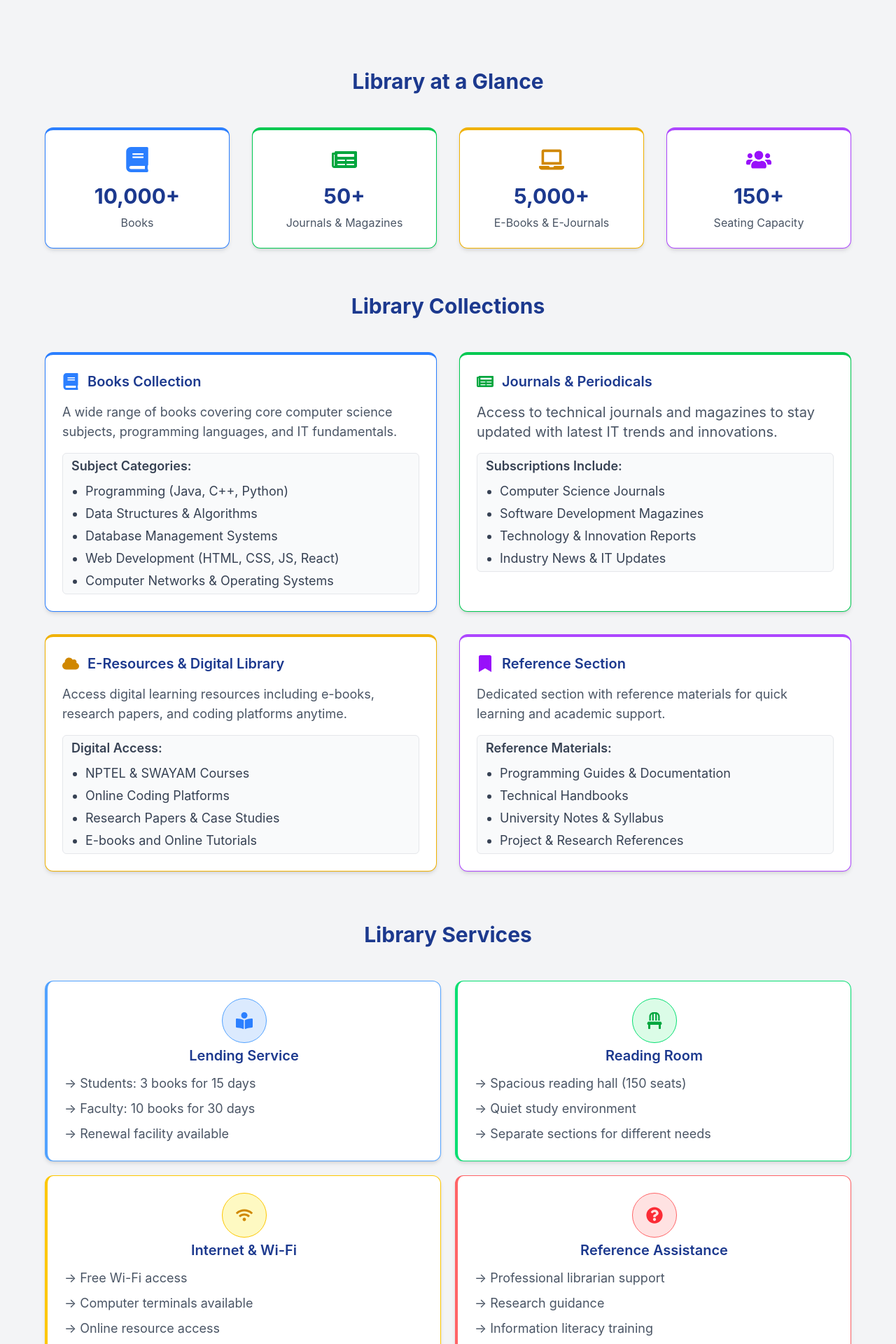
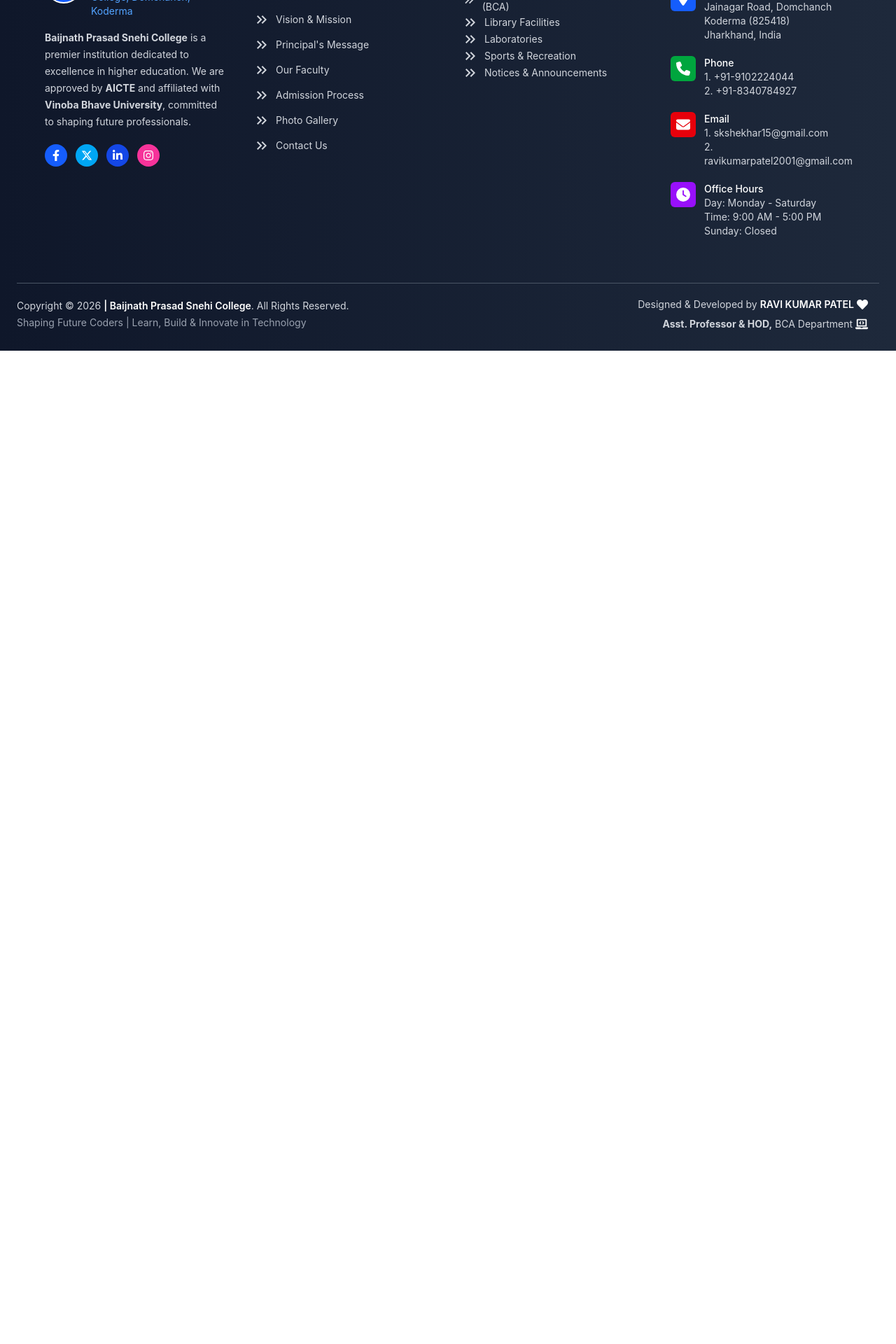
Before and after one commit to ravikrpatel01/bpsc-bca-website, a React (Vite) app: page /facilities/library in a window 1280 px wide. Shown: the part 880-2800 px from the top of the page at 70% size. After the commit the page ends 1381 px from the top, so only its background shows below. Built offline with nearby package versions, Linux system fonts and the light colour scheme.

Commit message:
Made Library page responsive

```diff
--- a/src/components/LibraryCollections.jsx
+++ b/src/components/LibraryCollections.jsx
@@ -2,29 +2,29 @@
 
 const LibraryCollections = () => {
   return (
-    <div className="bg-gray-100 py-8 px-6">
-      <h2 className="text-3xl font-bold text-center text-blue-900 mb-12">
+    <div className="bg-gray-100 py-4 lg:py-8 px-2 lg:px-6">
+      <h2 className="text-2xl lg:text-3xl font-bold text-center text-blue-900 mb-2 lg:mb-12">
         Library Collections
       </h2>
 
-      <div className="max-w-6xl mx-auto grid md:grid-cols-2 gap-8">
+      <div className="max-w-6xl mx-auto grid md:grid-cols-2 gap-2 lg:gap-8">
         {/* Card 1 */}
-        <div className="bg-white border p-6 rounded-xl shadow-md border-t-4 border-blue-500">
-          <div className="flex items-center gap-3 mb-4">
-            <FaBook className="text-blue-500 text-2xl" />
-            <h3 className="font-semibold text-xl text-blue-900">
+        <div className="bg-white border p-2 lg:p-6 rounded-xl shadow-md border-t-4 border-blue-500">
+          <div className="flex items-center gap-3 mb-1 lg:mb-4">
+            <FaBook className="text-blue-500 text-xl lg:text-2xl" />
+            <h3 className="font-semibold text-lg lg:text-xl text-blue-900">
               Books Collection
             </h3>
           </div>
 
-          <p className="text-gray-600 text-lg mb-4">
+          <p className="text-gray-600 lg:text-lg mb-1 lg:mb-4">
             A wide range of books covering core computer science subjects,
             programming languages, and IT fundamentals.
           </p>
 
-          <div className="bg-gray-50 px-3 py-1 border text-lg border-gray-200 rounded-md text-gray-700">
-            <p className="font-semibold mb-2">Subject Categories:</p>
-            <ul className="list-disc pl-5 space-y-1">
+          <div className="bg-gray-50 px-2 lg:px-3 py-1 border lg:text-lg border-gray-200 rounded-md text-gray-700">
+            <p className="font-semibold mb-0 lg:mb-2">Subject Categories:</p>
+            <ul className="list-disc pl-5 lg:space-y-1">
               <li>Programming (Java, C++, Python)</li>
               <li>Data Structures & Algorithms</li>
               <li>Database Management Systems</li>
@@ -35,22 +35,22 @@
         </div>
 
         {/* Card 2 */}
-        <div className="bg-white border p-6 rounded-xl shadow-md border-t-4 border-green-500">
-          <div className="flex items-center gap-3 mb-4">
-            <FaNewspaper className="text-green-600 text-2xl" />
-            <h3 className="font-semibold text-xl text-blue-900">
+        <div className="bg-white border p-2 lg:p-6 rounded-xl shadow-md border-t-4 border-green-500">
+          <div className="flex items-center gap-3 mb-1 lg:mb-4">
+            <FaNewspaper className="text-green-600 text-xl lg:text-2xl" />
+            <h3 className="font-semibold text-lg lg:text-xl text-blue-900">
               Journals & Periodicals
             </h3>
           </div>
 
-          <p className="text-gray-600 text-xl mb-4">
+          <p className="text-gray-600 lg:text-xl mb-1 lg:mb-4">
             Access to technical journals and magazines to stay updated with
             latest IT trends and innovations.
           </p>
 
-          <div className="bg-gray-50 px-3 py-1 border text-lg border-gray-200 rounded-md text-gray-700">
-            <p className="font-semibold mb-2">Subscriptions Include:</p>
-            <ul className="list-disc pl-5 space-y-1">
+          <div className="bg-gray-50 px-2 lg:px-3 py-1 border lg:text-lg border-gray-200 rounded-md text-gray-700">
+            <p className="font-semibold mb-0 lg:mb-2">Subscriptions Include:</p>
+            <ul className="list-disc pl-5 lg:space-y-1">
               <li>Computer Science Journals</li>
               <li>Software Development Magazines</li>
               <li>Technology & Innovation Reports</li>
@@ -60,22 +60,22 @@
         </div>
 
         {/* Card 3 */}
-        <div className="bg-white border p-6 rounded-xl shadow-md border-t-4 border-yellow-500">
-          <div className="flex items-center gap-3 mb-4">
-            <FaCloud className="text-yellow-600 text-2xl" />
-            <h3 className="font-semibold text-xl text-blue-900">
+        <div className="bg-white border p-2 lg:p-6 rounded-xl shadow-md border-t-4 border-yellow-500">
+          <div className="flex items-center gap-3 mb-1 lg:mb-4">
+            <FaCloud className="text-yellow-600 text-xl lg:text-2xl" />
+            <h3 className="font-semibold text-lg lg:text-xl text-blue-900">
               E-Resources & Digital Library
             </h3>
           </div>
 
-          <p className="text-gray-600 text-lg mb-4">
+          <p className="text-gray-600 lg:text-lg mb-1 lg:mb-4">
             Access digital learning resources including e-books, research
             papers, and coding platforms anytime.
           </p>
 
-          <div className="bg-gray-50 px-3 py-1 border text-lg border-gray-200 rounded-md text-gray-700">
-            <p className="font-semibold mb-2">Digital Access:</p>
-            <ul className="list-disc pl-5 space-y-1">
+          <div className="bg-gray-50 px-2 lg:px-3 py-1 border lg:text-lg border-gray-200 rounded-md text-gray-700">
+            <p className="font-semibold mb-0 lg:mb-2">Digital Access:</p>
+            <ul className="list-disc pl-5 lg:space-y-1">
               <li>NPTEL & SWAYAM Courses</li>
               <li>Online Coding Platforms</li>
               <li>Research Papers & Case Studies</li>
@@ -85,22 +85,22 @@
         </div>
 
         {/* Card 4 */}
-        <div className="bg-white border p-6 rounded-xl shadow-md border-t-4 border-purple-500">
-          <div className="flex items-center gap-3 mb-4">
-            <FaBookmark className="text-purple-600 text-2xl" />
-            <h3 className="font-semibold text-xl text-blue-900">
+        <div className="bg-white border p-2 lg:p-6 rounded-xl shadow-md border-t-4 border-purple-500">
+          <div className="flex items-center gap-3 mb-1 lg:mb-4">
+            <FaBookmark className="text-purple-600 text-xl lg:text-2xl" />
+            <h3 className="font-semibold text-lg lg:text-xl text-blue-900">
               Reference Section
             </h3>
           </div>
 
-          <p className="text-gray-600 text-lg mb-4">
+          <p className="text-gray-600 lg:text-lg mb-1 lg:mb-4">
             Dedicated section with reference materials for quick learning and
             academic support.
           </p>
 
-          <div className="bg-gray-50 px-3 py-1 border text-lg border-gray-200 rounded-md text-gray-700">
-            <p className="font-semibold mb-2">Reference Materials:</p>
-            <ul className="list-disc pl-5 space-y-1">
+          <div className="bg-gray-50 px-2 lg:px-3 py-1 border lg:text-lg border-gray-200 rounded-md text-gray-700">
+            <p className="font-semibold mb-0 lg:mb-2">Reference Materials:</p>
+            <ul className="list-disc pl-5 lg:space-y-1">
               <li>Programming Guides & Documentation</li>
               <li>Technical Handbooks</li>
               <li>University Notes & Syllabus</li>
--- a/src/components/LibraryServices.jsx
+++ b/src/components/LibraryServices.jsx
@@ -7,21 +7,21 @@
 
 const LibraryServices = () => {
   return (
-    <div className="bg-gray-100 py-10 px-6">
-      <h2 className="text-3xl font-bold text-center text-blue-900 mb-12">
+    <div className="bg-gray-100 py-4 lg:py-10 px-2 lg:px-6">
+      <h2 className="text-2xl lg:text-3xl font-bold text-center text-blue-900 mb-3 lg:mb-12">
         Library Services
       </h2>
 
-      <div className="max-w-6xl mx-auto grid md:grid-cols-2 gap-5">
+      <div className="max-w-6xl mx-auto grid md:grid-cols-2 gap-2 lg:gap-5">
         {/* Card 1 */}
-        <div className="bg-white border rounded-xl shadow-md p-6 text-center border-l-4 border-blue-400">
-          <div className="w-16 h-16 mx-auto mb-1 flex items-center border border-blue-400 justify-center bg-blue-100 rounded-full">
+        <div className="bg-white border rounded-xl shadow-md p-2 lg:p-6 text-center border-l-4 border-blue-400">
+          <div className="w-10 h-10 lg:w-16 lg:h-16 mx-auto mb-1 flex items-center border border-blue-400 justify-center bg-blue-100 rounded-full">
             <FaBookReader className="text-blue-500 text-2xl" />
           </div>
-          <h3 className="font-semibold text-xl text-blue-900 mb-3">
+          <h3 className="font-semibold text-lg lg:text-xl text-blue-900 mb-1 lg:mb-3">
             Lending Service
           </h3>
-          <ul className="text-lg text-gray-600 space-y-2 text-left">
+          <ul className="lg:text-lg text-gray-600 lg:space-y-2 text-left">
             <li>→ Students: 3 books for 15 days</li>
             <li>→ Faculty: 10 books for 30 days</li>
             <li>→ Renewal facility available</li>
@@ -29,14 +29,14 @@
         </div>
 
         {/* Card 2 */}
-        <div className="bg-white border rounded-xl shadow-md p-6 text-center border-l-4 border-green-400">
-          <div className="w-16 h-16 mx-auto mb-1 flex items-center border border-green-400 justify-center bg-green-100 rounded-full">
+        <div className="bg-white border rounded-xl shadow-md p-2 lg:p-6 text-center border-l-4 border-green-400">
+          <div className="w-10 h-10 lg:w-16 lg:h-16 mx-auto mb-1 flex items-center border border-green-400 justify-center bg-green-100 rounded-full">
             <FaChair className="text-green-600 text-2xl" />
           </div>
-          <h3 className="font-semibold text-xl text-blue-900 mb-3">
+          <h3 className="font-semibold text-lg lg:text-xl text-blue-900 mb-1 lg:mb-3">
             Reading Room
           </h3>
-          <ul className="text-lg text-gray-600 space-y-2 text-left">
+          <ul className="lg:text-lg text-gray-600 lg:space-y-2 text-left">
             <li>→ Spacious reading hall (150 seats)</li>
             <li>→ Quiet study environment</li>
             <li>→ Separate sections for different needs</li>
@@ -44,14 +44,14 @@
         </div>
 
         {/* Card 3 */}
-        <div className="bg-white border rounded-xl shadow-md p-6 text-center border-l-4 border-yellow-400">
-          <div className="w-16 h-16 mx-auto mb-1 flex items-center border border-yellow-400 justify-center bg-yellow-100 rounded-full">
-            <FaWifi className="text-yellow-600 text-2xl" />
+        <div className="bg-white border rounded-xl shadow-md p-2 lg:p-6 text-center border-l-4 border-yellow-400">
+          <div className="w-10 h-10 lg:w-16 lg:h-16 mx-auto mb-1 flex items-center border border-yellow-400 justify-center bg-yellow-100 rounded-full">
+            <FaWifi className="text-yellow-600 text-xl lg:text-2xl" />
           </div>
-          <h3 className="font-semibold text-xl text-blue-900 mb-3">
+          <h3 className="font-semibold text-lg lg:text-xl text-blue-900 mb-1 lg:mb-3">
             Internet & Wi-Fi
           </h3>
-          <ul className="text-lg text-gray-600 space-y-2 text-left">
+          <ul className="lg:text-lg text-gray-600 lg:space-y-2 text-left">
             <li>→ Free Wi-Fi access</li>
             <li>→ Computer terminals available</li>
             <li>→ Online resource access</li>
@@ -59,14 +59,14 @@
         </div>
 
         {/* Card 5 */}
-        <div className="bg-white border rounded-xl shadow-md p-6 text-center border-l-4 border-red-400">
-          <div className="w-16 h-16 mx-auto mb-1 flex items-center border border-red-400 justify-center bg-red-100 rounded-full">
-            <FaQuestionCircle className="text-red-500 text-2xl" />
+        <div className="bg-white border rounded-xl shadow-md p-2 lg:p-6 text-center border-l-4 border-red-400">
+          <div className="w-10 h-10 lg:w-16 lg:h-16 mx-auto mb-1 flex items-center border border-red-400 justify-center bg-red-100 rounded-full">
+            <FaQuestionCircle className="text-red-500 text-xl lg:text-2xl" />
           </div>
-          <h3 className="font-semibold text-xl text-blue-900 mb-3">
+          <h3 className="font-semibold text-lg lg:text-xl text-blue-900 mb-1 lg:mb-3">
             Reference Assistance
           </h3>
-          <ul className="text-lg text-gray-600 space-y-2 text-left">
+          <ul className="lg:text-lg text-gray-600 lg:space-y-2 text-left">
             <li>→ Professional librarian support</li>
             <li>→ Research guidance</li>
             <li>→ Information literacy training</li>
--- a/src/components/LibraryStats.jsx
+++ b/src/components/LibraryStats.jsx
@@ -2,38 +2,42 @@
 
 const LibraryStats = () => {
   return (
-    <div className="bg-gray-100 py-8 px-6">
-      <h2 className="text-3xl font-bold text-center text-blue-900 mb-12">
+    <div className="bg-gray-100 py-4 lg:py-8 px-2 lg:px-6">
+      <h2 className="text-2xl lg:text-3xl font-bold text-center text-blue-900 mb-2 lg:mb-12">
         Library at a Glance
       </h2>
 
-      <div className="max-w-6xl mx-auto grid sm:grid-cols-2 lg:grid-cols-4 gap-8">
+      <div className="max-w-6xl mx-auto grid sm:grid-cols-2 lg:grid-cols-4 gap-2 lg:gap-8">
         {/* Card 1 */}
-        <div className="bg-white border rounded-xl shadow-md p-6 text-center border-t-4 border-blue-500 hover:shadow-lg transition">
-          <FaBook className="text-blue-500 text-4xl mx-auto mb-4" />
-          <h3 className="text-3xl font-bold text-blue-900">10,000+</h3>
-          <p className="text-gray-600 mt-2">Books</p>
+        <div className="bg-white border rounded-xl shadow-md p-2 lg:p-6 text-center border-t-4 border-blue-500 hover:shadow-lg transition">
+          <FaBook className="text-blue-500 text-2xl lg:text-4xl mx-auto mb-1 lg:mb-4" />
+          <h3 className="lg:text-3xl text-2xl font-bold text-blue-900">
+            10,000+
+          </h3>
+          <p className="text-gray-600 mt-0 lg:mt-2">Books</p>
         </div>
 
         {/* Card 2 */}
-        <div className="bg-white border rounded-xl shadow-md p-6 text-center border-t-4 border-green-500 hover:shadow-lg transition">
-          <FaNewspaper className="text-green-600 text-4xl mx-auto mb-4" />
-          <h3 className="text-3xl font-bold text-blue-900">50+</h3>
-          <p className="text-gray-600 mt-2">Journals & Magazines</p>
+        <div className="bg-white border rounded-xl shadow-md p-2 lg:p-6 text-center border-t-4 border-green-500 hover:shadow-lg transition">
+          <FaNewspaper className="text-green-600 text-2xl lg:text-4xl mx-auto mb-1 lg:mb-4" />
+          <h3 className="lg:text-3xl text-2xl font-bold text-blue-900">50+</h3>
+          <p className="text-gray-600 mt-0 lg:mt-2">Journals & Magazines</p>
         </div>
 
         {/* Card 3 */}
-        <div className="bg-white border rounded-xl shadow-md p-6 text-center border-t-4 border-yellow-500 hover:shadow-lg transition">
-          <FaLaptop className="text-yellow-600 text-4xl mx-auto mb-4" />
-          <h3 className="text-3xl font-bold text-blue-900">5,000+</h3>
-          <p className="text-gray-600 mt-2">E-Books & E-Journals</p>
+        <div className="bg-white border rounded-xl shadow-md p-2 lg:p-6 text-center border-t-4 border-yellow-500 hover:shadow-lg transition">
+          <FaLaptop className="text-yellow-600 text-2xl lg:text-4xl mx-auto mb-1 lg:mb-4" />
+          <h3 className="lg:text-3xl text-2xl font-bold text-blue-900">
+            5,000+
+          </h3>
+          <p className="text-gray-600 mt-0 lg:mt-2">E-Books & E-Journals</p>
         </div>
 
         {/* Card 4 */}
-        <div className="bg-white border rounded-xl shadow-md p-6 text-center border-t-4 border-purple-500 hover:shadow-lg transition">
-          <FaUsers className="text-purple-600 text-4xl mx-auto mb-4" />
-          <h3 className="text-3xl font-bold text-blue-900">150+</h3>
-          <p className="text-gray-600 mt-2">Seating Capacity</p>
+        <div className="bg-white border rounded-xl shadow-md p-2 lg:p-6 text-center border-t-4 border-purple-500 hover:shadow-lg transition">
+          <FaUsers className="text-purple-600 text-2xl lg:text-4xl mx-auto mb-1 lg:mb-4" />
+          <h3 className="lg:text-3xl text-2xl font-bold text-blue-900">150+</h3>
+          <p className="text-gray-600 mt-0 lg:mt-2">Seating Capacity</p>
         </div>
       </div>
     </div>
--- a/src/pages/LibraryPage.jsx
+++ b/src/pages/LibraryPage.jsx
@@ -21,11 +21,11 @@
       <TopBar />
       <AnnouncementBar />
       <Navbar />
-      <LibraryInfo />
+      {/* <LibraryInfo />
       <LibraryStats />
-      <LibraryCollections />
-      <LibraryServices />
-      <LibraryTimings />
+      <LibraryCollections /> */}
+      {/* <LibraryServices /> */}
+      {/* <LibraryTimings /> */}
       <LibraryRules />
       <MainFooter />
       <Footer />
```
Also changed, not shown: src/components/LibraryInfo.jsx (+12 -12 lines), src/components/LibraryRules.jsx (+13 -13 lines), src/components/LibraryTimings.jsx (+9 -9 lines).
